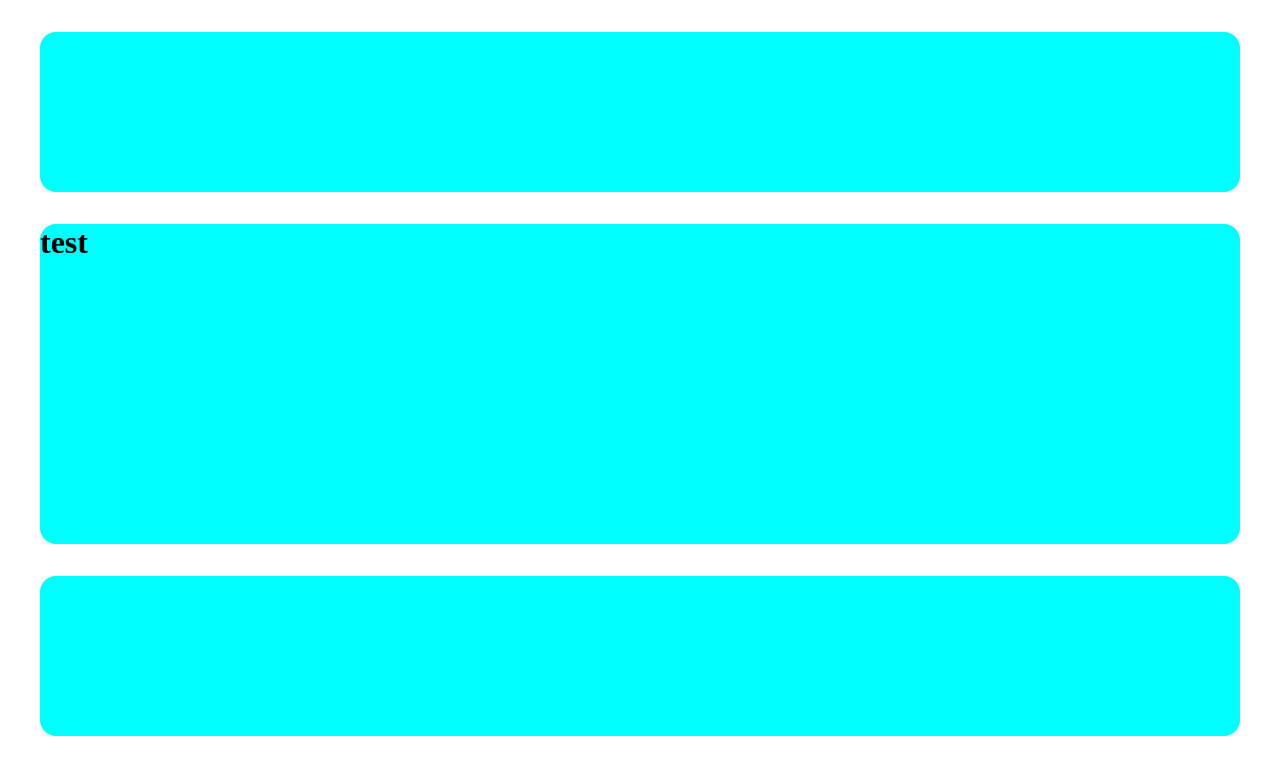
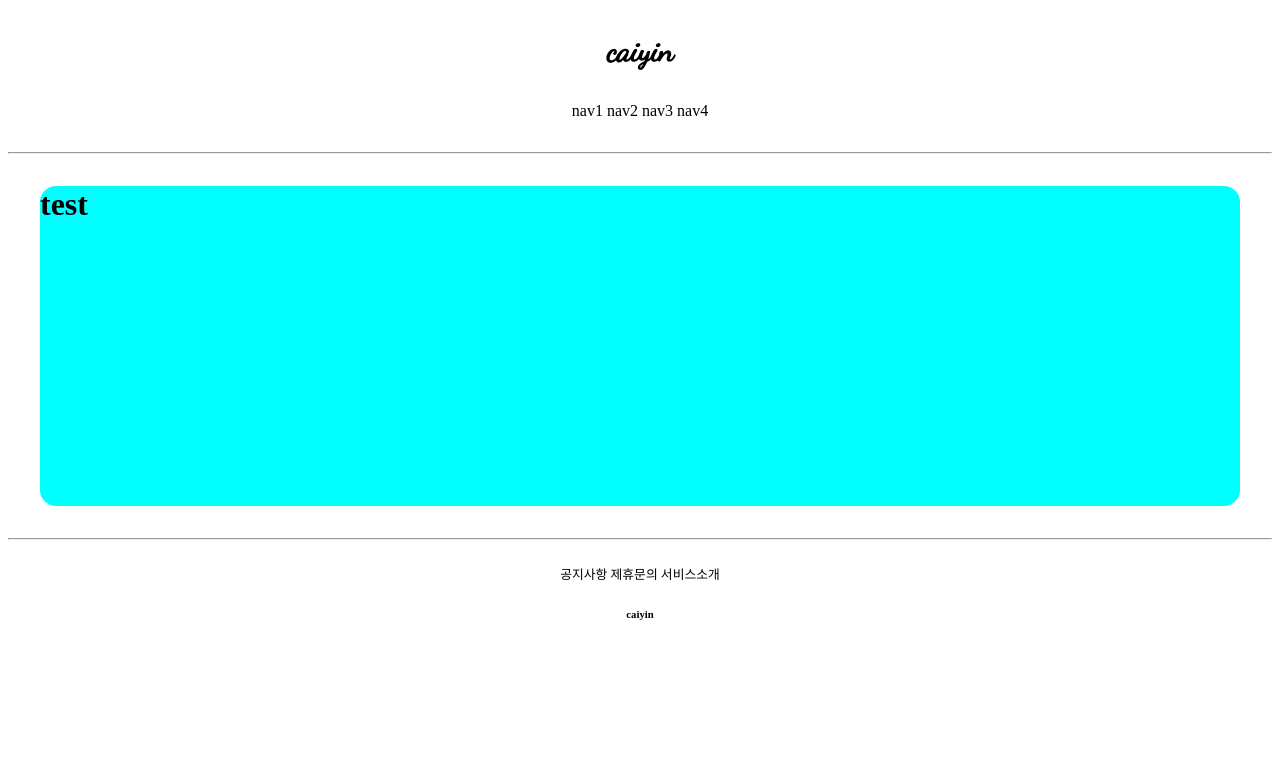
Before and after one commit to caiyin0211/gis, a Django app: page /accounts/hello_world/ in a window 1280 px wide. Shown: the top 775 px of the page. Run offline with Django 3.2, Linux system fonts and the light colour scheme; parts of the project's set-up code (start-up, migrations or seed data) failed here and were passed over.

Commit message:
7/5 commit

```diff
--- a/templates/base.html
+++ b/templates/base.html
@@ -6,9 +6,12 @@
 
 {% include 'header.html' %}
 
+<hr>
+
 {% block content %}
 {% endblock %}
 
+<hr>
 
 {% include 'footer.html' %}
 
--- a/templates/footer.html
+++ b/templates/footer.html
@@ -1,3 +1,13 @@
-<div style="height: 10rem; background-color: aqua; border-radius: 1rem ; margin :2rem" >
+<div style="text-align: center">
+
+    <div style="font-size: .8rem; margin: 1.5rem;">
+        <span>공지사항</span>
+        <span>제휴문의</span>
+        <span>서비스소개</span>
+
+    </div>
+    <div>
+        <h6>caiyin</h6>
+    </div>
 
 </div>
--- a/templates/head.html
+++ b/templates/head.html
@@ -1,4 +1,12 @@
 <head>
     <meta charset="UTF-8">
     <title>Title</title>
+
+{#  bootstrap link  #}
+    <link href=<link href="https://cdn.jsdelivr.net/npm/bootstrap@5.0.2/dist/css/bootstrap.min.css" rel="stylesheet" integrity="sha384-EVSTQN3/azprG1Anm3QDgpJLIm9Nao0Yz1ztcQTwFspd3yD65VohhpuuCOmLASjC" crossorigin="anonymous">
+{#  google fonts link #}
+    <link rel="preconnect" href="https://fonts.googleapis.com">
+    <link rel="preconnect" href="https://fonts.gstatic.com" crossorigin>
+    <link href="https://fonts.googleapis.com/css2?family=Dancing+Script&family=PT+Sans&display=swap" rel="stylesheet">
+
 </head>
--- a/templates/header.html
+++ b/templates/header.html
@@ -1,3 +1,15 @@
-<div style="height: 10rem; background-color: aqua; border-radius: 1rem ; margin :2rem" >
+<div style="text-align: center">
+
+    <div style="margin: 2rem 0; font-family: 'Dancing Script', cursive;">
+        <h1>caiyin</h1>
+
+    </div>
+    <div style="margin-bottom: 2rem; ">
+        <span>nav1</span>
+        <span>nav2</span>
+        <span>nav3</span>
+        <span>nav4</span>
+
+    </div>
 
 </div>
```
